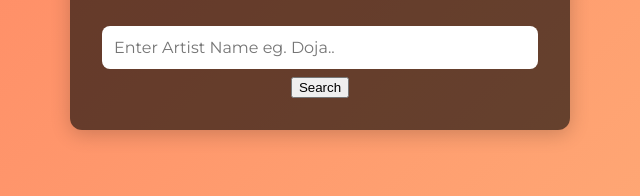
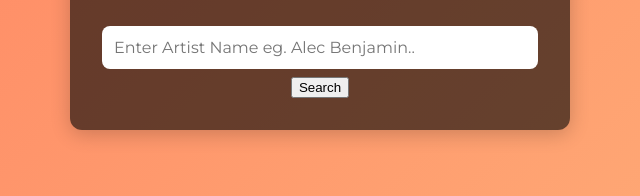
Before and after one commit to Afia-Yeboah/comp1073Assign3, a website: page index.html in a window 1280 px wide. Shown: the part 383-579 px from the top of the page, 320-960 px from the left. Drawn offline with Linux system fonts and the light colour scheme; sample sign-in values are in the browser's storage.

```diff
--- a/index.html
+++ b/index.html
@@ -11,7 +11,7 @@
     <div class="card">
         <h1>Spotify Music Tracker</h1>
 
-        <input type="text" id="artistInput" placeholder="Enter Artist Name eg. Doja.."/>
+        <input type="text" id="artistInput" placeholder="Enter Artist Name eg. Alec Benjamin.."/>
         <button type="button" id="searchBtn">Search</button>
 
         <div id="output"></div>
```
